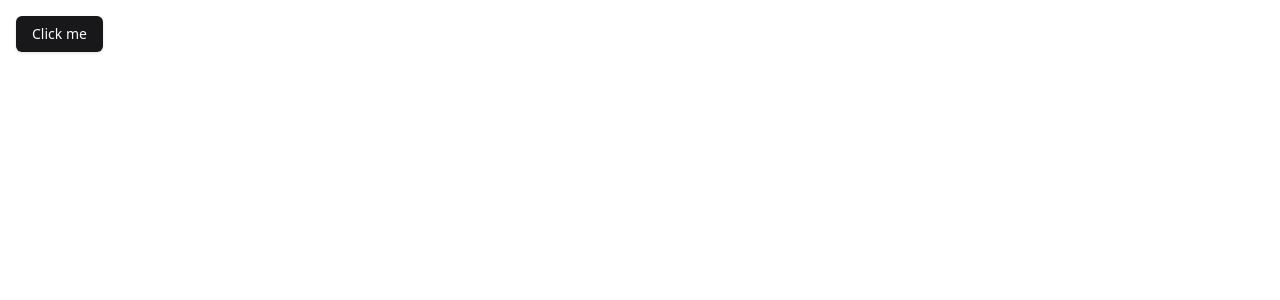
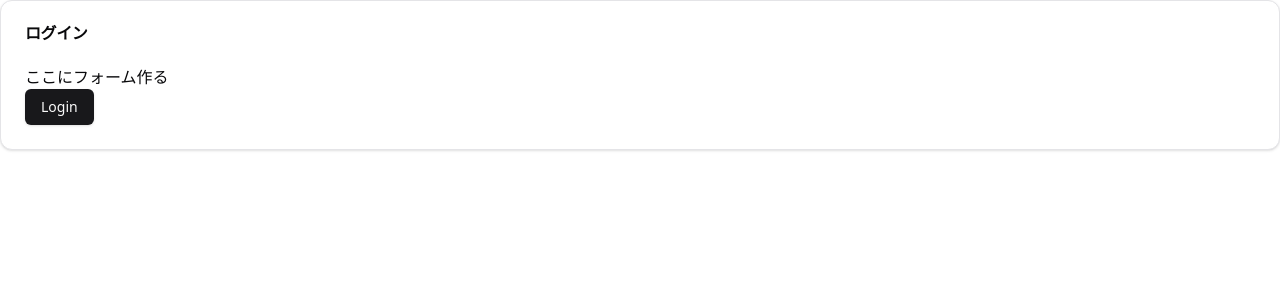
Before and after one commit to rnapyzz/ghost, a React app in the folder frontend/: page / in a window 1280 px wide. Shown: the top 300 px of the page. Built offline with nearby package versions, Linux system fonts and the light colour scheme; the HTML template or start-up script is replaced by a standard one.

Commit message:
chore:component作りのベースを作成

```diff
--- a/frontend/package.json
+++ b/frontend/package.json
@@ -10,6 +10,7 @@
     "preview": "vite preview"
   },
   "dependencies": {
+    "@radix-ui/react-label": "^2.1.8",
     "@radix-ui/react-slot": "^1.2.4",
     "axios": "^1.13.4",
     "class-variance-authority": "^0.7.1",
--- a/frontend/src/App.tsx
+++ b/frontend/src/App.tsx
@@ -1,10 +1,10 @@
-import { Button } from "@/components/ui/button";
+import {LoginForm} from "@/features/auth/components/LoginForm.tsx";
 
 function App() {
   return (
-    <div className="p-4">
-      <Button>Click me</Button>
-    </div>
+      <div>
+          <LoginForm />
+      </div>
   );
 }
 
--- /dev/null
+++ b/frontend/src/components/ui/card.tsx
@@ -0,0 +1,76 @@
+import * as React from "react"
+
+import { cn } from "@/lib/utils"
+
+const Card = React.forwardRef<
+  HTMLDivElement,
+  React.HTMLAttributes<HTMLDivElement>
+>(({ className, ...props }, ref) => (
+  <div
+    ref={ref}
+    className={cn(
+      "rounded-xl border bg-card text-card-foreground shadow",
+      className
+    )}
+    {...props}
+  />
+))
+Card.displayName = "Card"
+
+const CardHeader = React.forwardRef<
+  HTMLDivElement,
+  React.HTMLAttributes<HTMLDivElement>
+>(({ className, ...props }, ref) => (
+  <div
+    ref={ref}
+    className={cn("flex flex-col space-y-1.5 p-6", className)}
+    {...props}
+  />
+))
+CardHeader.displayName = "CardHeader"
+
+const CardTitle = React.forwardRef<
+  HTMLDivElement,
+  React.HTMLAttributes<HTMLDivElement>
+>(({ className, ...props }, ref) => (
+  <div
+    ref={ref}
+    className={cn("font-semibold leading-none tracking-tight", className)}
+    {...props}
+  />
+))
+CardTitle.displayName = "CardTitle"
+
+const CardDescription = React.forwardRef<
+  HTMLDivElement,
+  React.HTMLAttributes<HTMLDivElement>
+>(({ className, ...props }, ref) => (
+  <div
+    ref={ref}
+    className={cn("text-sm text-muted-foreground", className)}
+    {...props}
+  />
+))
+CardDescription.displayName = "CardDescription"
+
+const CardContent = React.forwardRef<
+  HTMLDivElement,
+  React.HTMLAttributes<HTMLDivElement>
+>(({ className, ...props }, ref) => (
+  <div ref={ref} className={cn("p-6 pt-0", className)} {...props} />
+))
+CardContent.displayName = "CardContent"
+
+const CardFooter = React.forwardRef<
+  HTMLDivElement,
+  React.HTMLAttributes<HTMLDivElement>
+>(({ className, ...props }, ref) => (
+  <div
+    ref={ref}
+    className={cn("flex items-center p-6 pt-0", className)}
+    {...props}
+  />
+))
+CardFooter.displayName = "CardFooter"
+
+export { Card, CardHeader, CardFooter, CardTitle, CardDescription, CardContent }
--- /dev/null
+++ b/frontend/src/components/ui/input.tsx
@@ -0,0 +1,22 @@
+import * as React from "react"
+
+import { cn } from "@/lib/utils"
+
+const Input = React.forwardRef<HTMLInputElement, React.ComponentProps<"input">>(
+  ({ className, type, ...props }, ref) => {
+    return (
+      <input
+        type={type}
+        className={cn(
+          "flex h-9 w-full rounded-md border border-input bg-transparent px-3 py-1 text-base shadow-sm transition-colors file:border-0 file:bg-transparent file:text-sm file:font-medium file:text-foreground placeholder:text-muted-foreground focus-visible:outline-none focus-visible:ring-1 focus-visible:ring-ring disabled:cursor-not-allowed disabled:opacity-50 md:text-sm",
+          className
+        )}
+        ref={ref}
+        {...props}
+      />
+    )
+  }
+)
+Input.displayName = "Input"
+
+export { Input }
--- /dev/null
+++ b/frontend/src/components/ui/label.tsx
@@ -0,0 +1,24 @@
+import * as React from "react"
+import * as LabelPrimitive from "@radix-ui/react-label"
+import { cva, type VariantProps } from "class-variance-authority"
+
+import { cn } from "@/lib/utils"
+
+const labelVariants = cva(
+  "text-sm font-medium leading-none peer-disabled:cursor-not-allowed peer-disabled:opacity-70"
+)
+
+const Label = React.forwardRef<
+  React.ElementRef<typeof LabelPrimitive.Root>,
+  React.ComponentPropsWithoutRef<typeof LabelPrimitive.Root> &
+    VariantProps<typeof labelVariants>
+>(({ className, ...props }, ref) => (
+  <LabelPrimitive.Root
+    ref={ref}
+    className={cn(labelVariants(), className)}
+    {...props}
+  />
+))
+Label.displayName = LabelPrimitive.Root.displayName
+
+export { Label }
--- /dev/null
+++ b/frontend/src/features/auth/components/LoginForm.tsx
@@ -0,0 +1,16 @@
+import {Card, CardContent, CardHeader, CardTitle} from "@/components/ui/card.tsx";
+import {Button} from "@/components/ui/button.tsx";
+
+export function LoginForm() {
+   return (
+       <Card>
+           <CardHeader>
+               <CardTitle>ログイン</CardTitle>
+           </CardHeader>
+           <CardContent>
+               <p>ここにフォーム作る</p>
+               <Button>Login</Button>
+           </CardContent>
+       </Card>
+   )
+}
```
Also changed, not shown: frontend/src/lib/api.ts (renamed from frontend/src/lib/api/api.ts), 1 other file (tests, documents, lock files or other folders).
